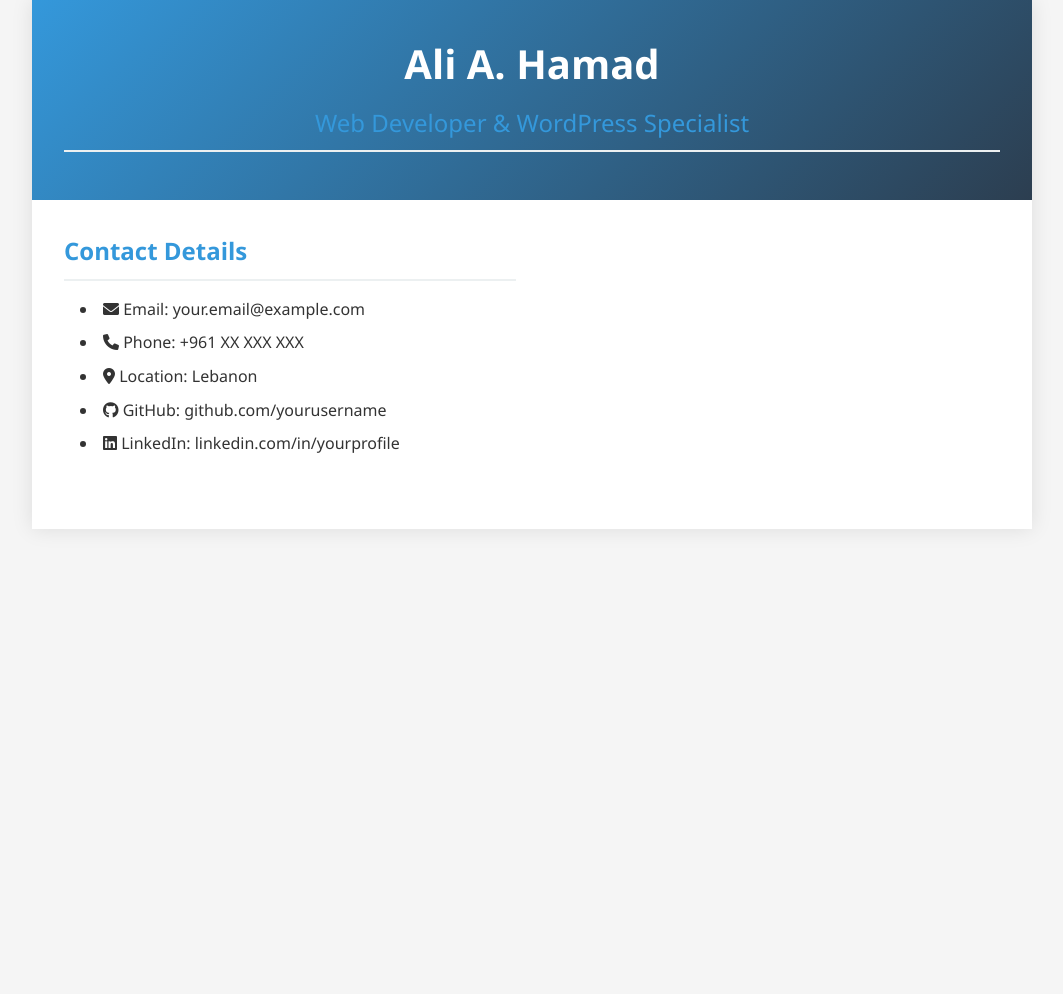
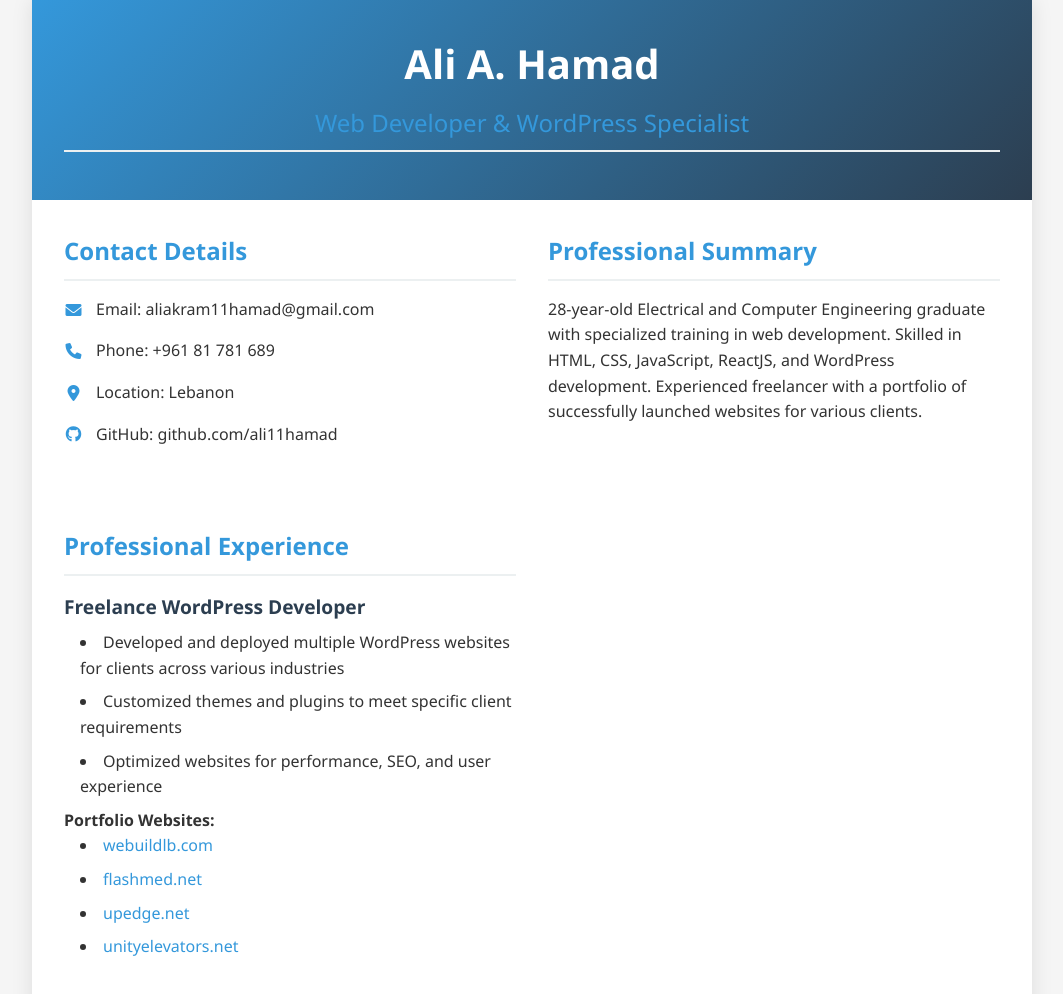
Before and after one commit to alihamad11/cv-assignment-fcs, a plain HTML site: page index.html in a window 1280 px wide. Shown: the whole page, without its empty margins (108-1171 px from the left). Before the commit the page ends 800 px from the top, so only its background shows below. Drawn offline with Linux system fonts and the light colour scheme.

Commit message:
created summary and experience sections

```diff
--- a/index.html
+++ b/index.html
@@ -21,12 +21,38 @@
                 <section class="contact">
                     <h2>Contact Details</h2>
                     <ul>
-                        <li><i class="fas fa-envelope"></i> Email: your.email@example.com</li>
-                        <li><i class="fas fa-phone"></i> Phone: +961 XX XXX XXX</li>
+                        <li><i class="fas fa-envelope"></i> Email: aliakram11hamad@gmail.com</li>
+                        <li><i class="fas fa-phone"></i> Phone: +961 81 781 689</li>
                         <li><i class="fas fa-map-marker-alt"></i> Location: Lebanon</li>
-                        <li><i class="fab fa-github"></i> GitHub: github.com/yourusername</li>
-                        <li><i class="fab fa-linkedin"></i> LinkedIn: linkedin.com/in/yourprofile</li>
+                        <li><i class="fab fa-github"></i> GitHub: github.com/ali11hamad</li>
                     </ul>
+                </section>
+
+                <section class="summary">
+                    <h2>Professional Summary</h2>
+                    <p>28-year-old Electrical and Computer Engineering graduate with specialized training in web development. Skilled in HTML, CSS, JavaScript, ReactJS, and WordPress development. Experienced freelancer with a portfolio of successfully launched websites for various clients.</p>
+                </section>
+
+                <section class="experience">
+                    <h2>Professional Experience</h2>
+                    <div class="job">
+                        <h3>Freelance WordPress Developer</h3>
+
+                        <ul>
+                            <li>Developed and deployed multiple WordPress websites for clients across various industries</li>
+                            <li>Customized themes and plugins to meet specific client requirements</li>
+                            <li>Optimized websites for performance, SEO, and user experience</li>
+                        </ul>
+                        <div class="websites">
+                            <h4>Portfolio Websites:</h4>
+                            <ul>
+                                <li><a href="https://webuildlb.com" target="_blank">webuildlb.com</a></li>
+                                <li><a href="https://flashmed.net" target="_blank">flashmed.net</a></li>
+                                <li><a href="https://upedge.net" target="_blank">upedge.net</a></li>
+                                <li><a href="https://unityelevators.net" target="_blank">unityelevators.net</a></li>
+                            </ul>
+                        </div>
+                    </div>
                 </section>
             </div>
         </main>
--- a/styles.css
+++ b/styles.css
@@ -80,3 +80,33 @@
 li {
     margin-bottom: 0.5rem;
 }
+
+
+a {
+    color: var(--primary-color);
+    text-decoration: none;
+    transition: color 0.3s;
+}
+
+a:hover {
+    color: var(--accent-color);
+}
+
+
+.contact ul {
+    list-style: none;
+    margin-left: 0;
+}
+
+.contact li {
+    margin-bottom: 1rem;
+    display: flex;
+    align-items: center;
+}
+
+.contact i {
+    margin-right: 0.8rem;
+    color: var(--primary-color);
+    width: 1.2rem;
+    text-align: center;
+}
```
